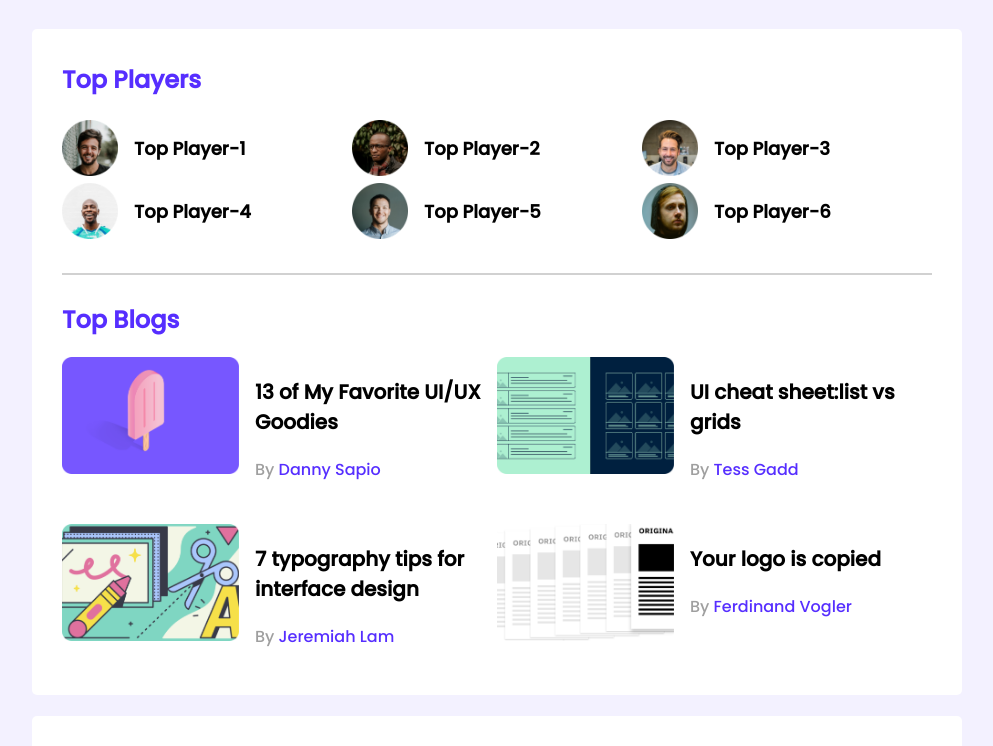
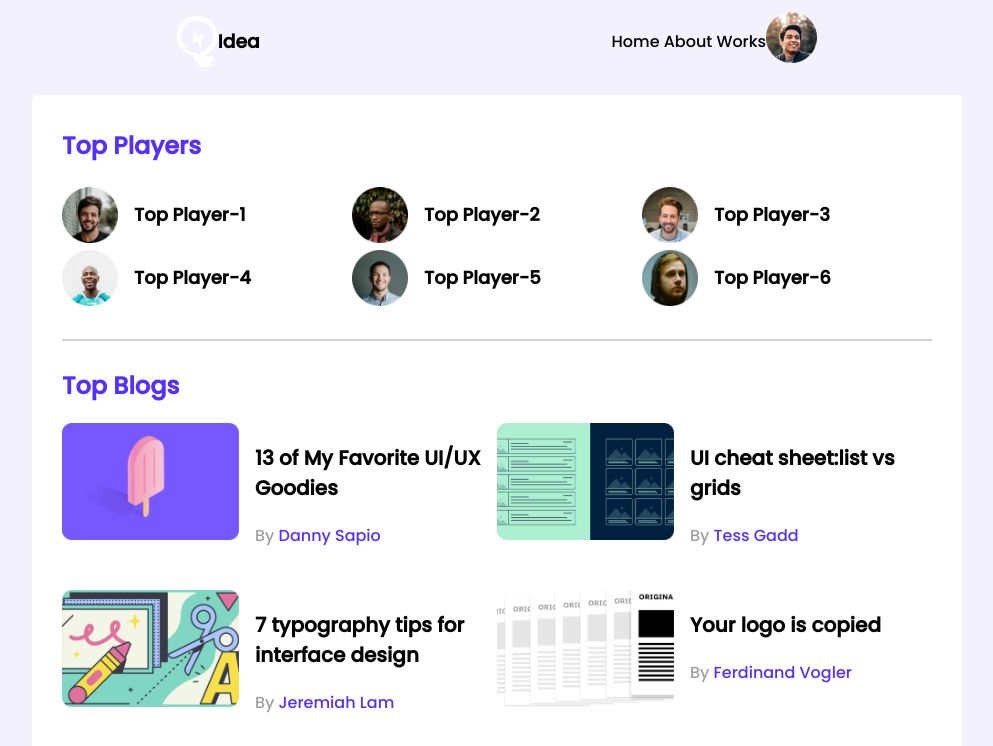
Before and after one commit to Soyab-25-Ahamed/leader-board-css3, a plain HTML site: page index.html in a window 1280 px wide. Shown: the top 746 px of the page, without its empty margins (143-1136 px from the left). Drawn offline with Linux system fonts and the light colour scheme.

Commit message:
almost done

```diff
--- a/index.html
+++ b/index.html
@@ -15,7 +15,24 @@
 <body>
     <!-- header start -->
     <header>
-
+        <nav class="navbar">
+            <div class="idea">
+                <img src="images/icons/logo.png" alt="logo">
+                <h3>Idea </h3>
+            </div>
+            <div class="about-wrapper">
+                <div class="about-link">
+                    <ul>
+                        <li><a href="#"></a>Home</li>
+                        <li><a href="#"></a>About</li>
+                        <li><a href="#"></a>Works</li>
+                    </ul>
+                </div>
+                <div class="about-img">
+                    <img src="images/icons/profile.png" alt="profile">
+                </div>
+            </div>
+        </nav>
     </header>
     <!-- header end -->
     <main>
--- a/styles/style.css
+++ b/styles/style.css
@@ -23,6 +23,32 @@ hr{
     margin-bottom: 27px;
 }
 
+/*-----------------
+ header section
+ -------------------- */
+ .navbar{
+     display: flex;
+     justify-content: space-evenly;
+ }
+ .idea{
+     display: flex;
+     align-items: center;
+ }
+ .idea img{
+    height: 51px;
+    color: #FFFFFF;
+ }
+ .about-wrapper{
+     display: flex;
+     align-items: center;
+ }
+.about-link{
+    list-style: none;
+
+}
+.about-link li{
+    display: inline-block;
+}
 /* top players style */
 .top-players{
     margin-bottom: 30px;
```
